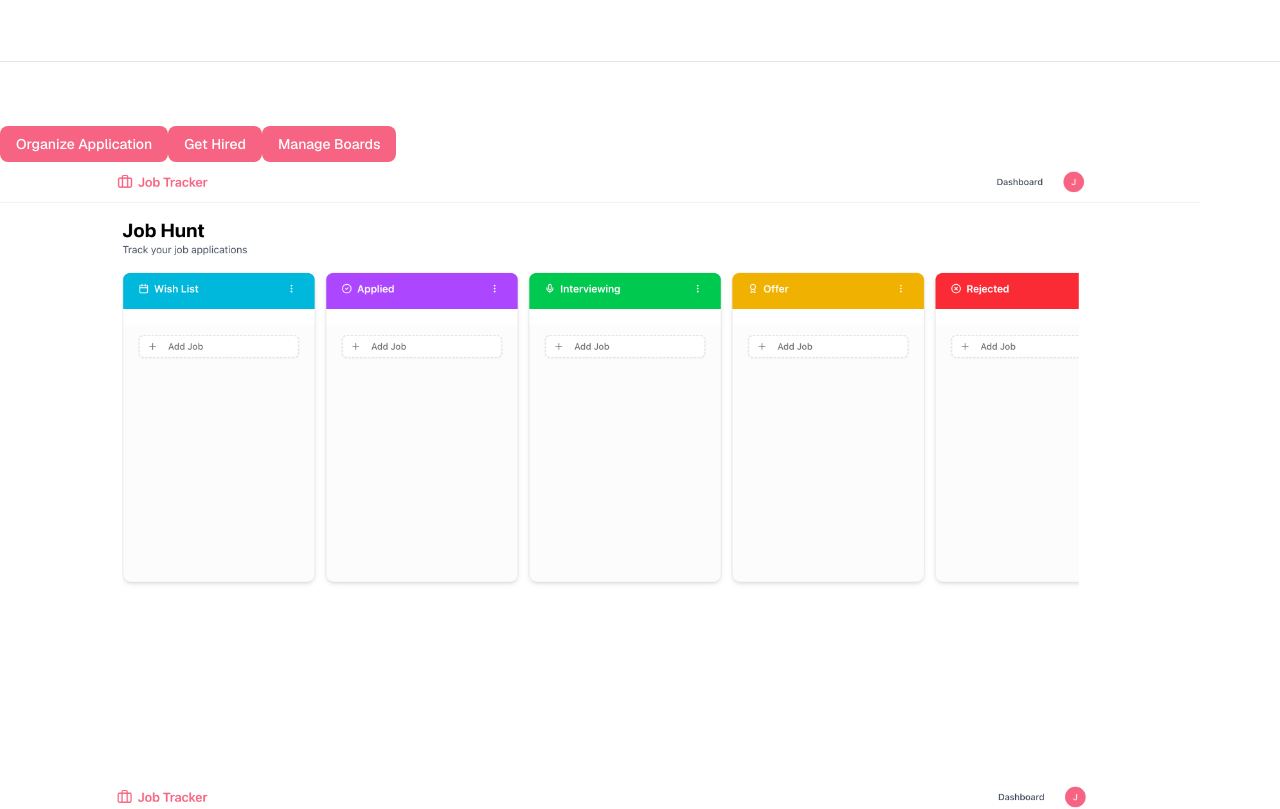
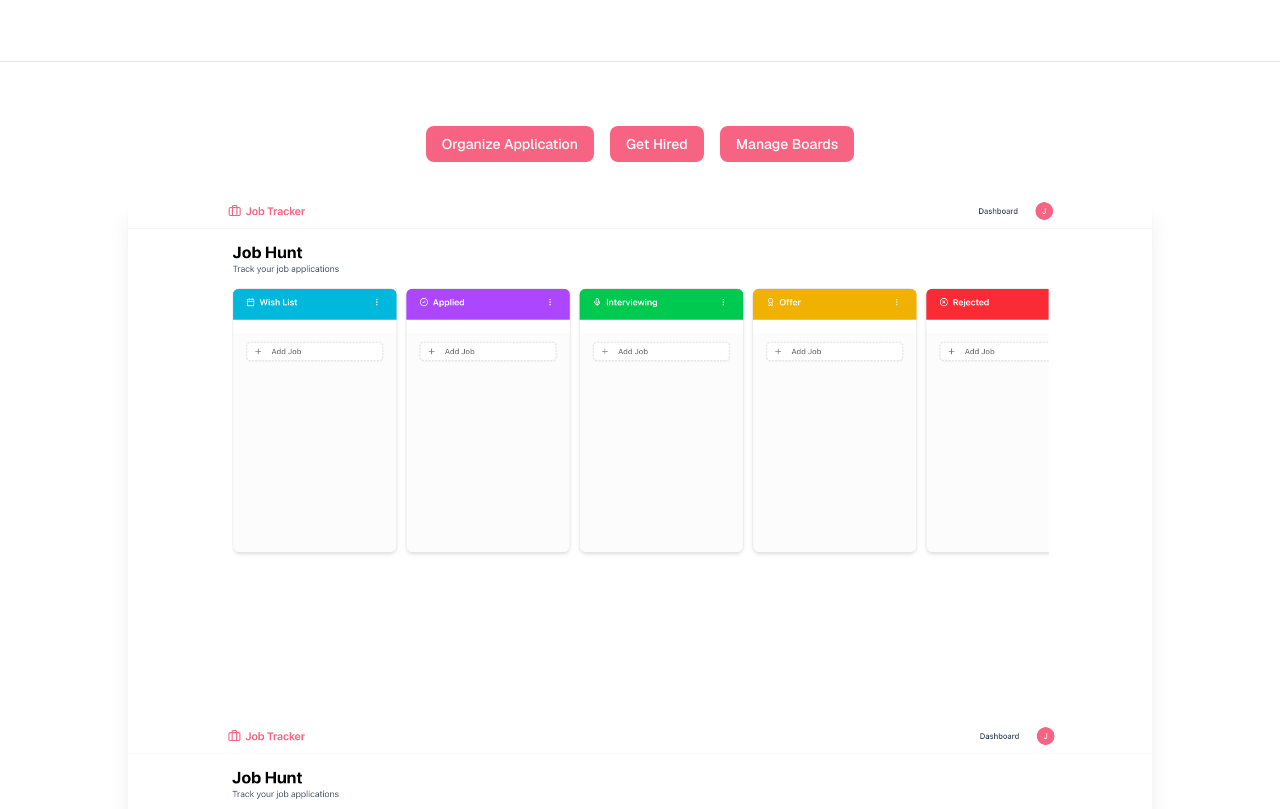
Before and after one commit to Mansur550/Job-Application-Tracker, a Next.js app: page / in a window 1280 px wide. Shown: the part 520-1329 px from the top of the page. Built offline with nearby package versions, Linux system fonts and the light colour scheme.

Commit message:
Section style done

```diff
--- a/app/page.tsx
+++ b/app/page.tsx
@@ -1,4 +1,4 @@
-
+'use client'
 import { Button } from "@/components/ui/button";
 import { ArrowRight } from "lucide-react"
 import Link from "next/link";
@@ -8,6 +8,9 @@ import Image from "next/image";
 
 
 export default function Home() {
+
+
+
   return (
     <div className="flex min-h-screen flex-col bg-white">Mansur
       <main className="flex-1">
@@ -33,17 +36,17 @@ export default function Home() {
           </div>
         </section>
 
-        {/* Hero Images Section */}
+        {/* Hero Images Section Tabs*/}
         <section className="border-t  bg-white py-16">
-          <div>
-            <div>
+          <div className=" container mx-auto px-4">
+            <div className="mx-auto max-w-6xl">
               {/* Tabs */}
-              <div>
+              <div className="flex gap-4 justify-center mb-8">
                 <Button>Organize Application</Button>
                 <Button>Get Hired</Button>
                 <Button>Manage Boards</Button>
               </div>
-              <div>
+              <div className="relative mx-auto max-w-5xl overflow-hidden rounded-lg border-gray-200 shadow-xl">
                 <Image
                   src="/hero-images/hero1.png"
                   alt="Organize Applications"
```
